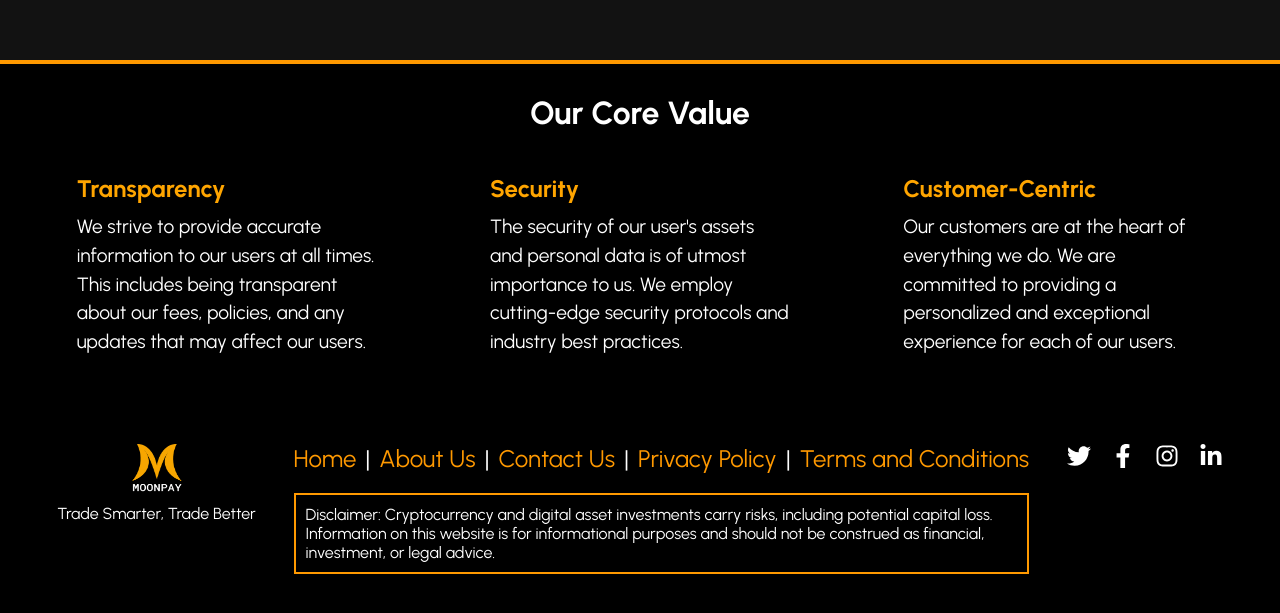
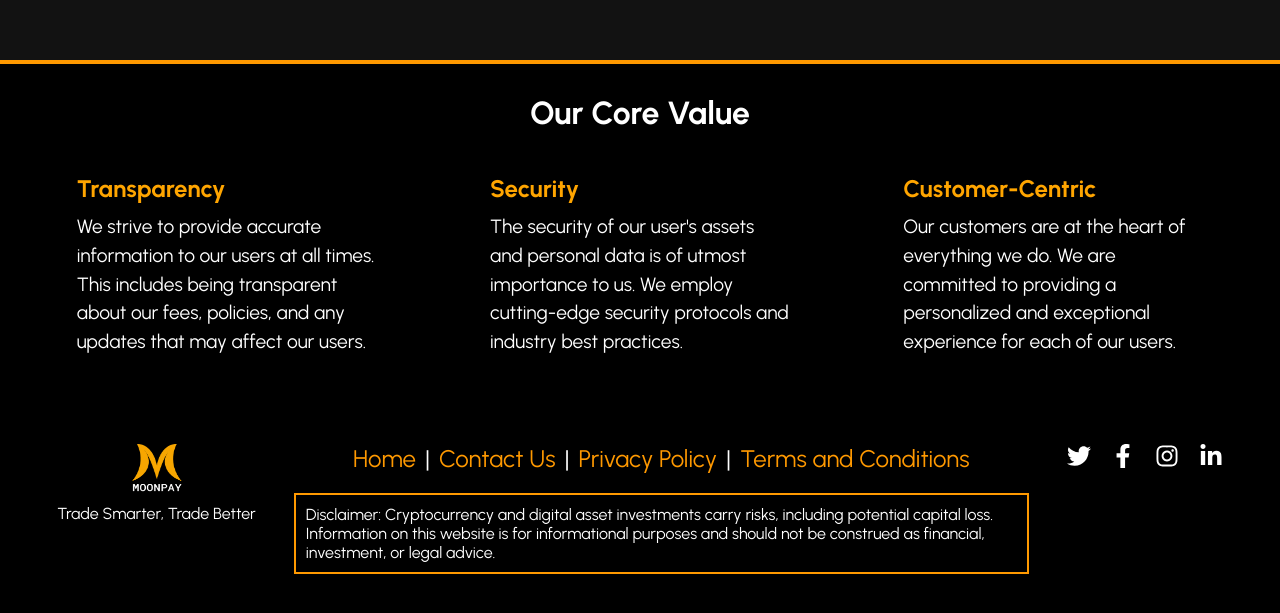
Before and after one commit to codifyinstitute/Crypto, a React (Create React App) app: page /Transaction in a window 1280 px wide. Shown: the part 818-1431 px from the top of the page. Built offline with nearby package versions, Linux system fonts and the light colour scheme.

Commit message:
last push from vivek

```diff
--- a/src/components/Footer.js
+++ b/src/components/Footer.js
@@ -254,7 +254,7 @@
         <Column>
           <LinksContainer>
             <Link to="/">Home</Link><span>|</span>
-            <Link to="/">About Us</Link><span>|</span>
+           { /*<Link to="/">About Us</Link><span>|</span> */}
             <Link to="/contactus">Contact Us</Link><span>|</span>
             <Link to="/TandC">Privacy Policy</Link><span>|</span>
             <Link to="/terms">Terms and Conditions</Link>
--- a/src/components/Homelogo.js
+++ b/src/components/Homelogo.js
@@ -20,6 +20,7 @@
 import image18 from '../assets/image18.png'
 import image19 from '../assets/image19.png'
 import image20 from '../assets/image20.png'
+import { Link } from 'react-router-dom'; // Import Link from react-router-dom
 
 const logos = [
   { name: 'Bitget', url:image1, link: 'https://www.bitget.com/' },
@@ -148,7 +149,7 @@
       </LogoGrid>
       <ButtonContainer>
         <Button primary>See list of partners</Button>
-        <Button>Talk to us</Button>
+        <Link to="/contactus"><Button>Talk to us</Button></Link>
       </ButtonContainer>
     </Container>
   );
```
